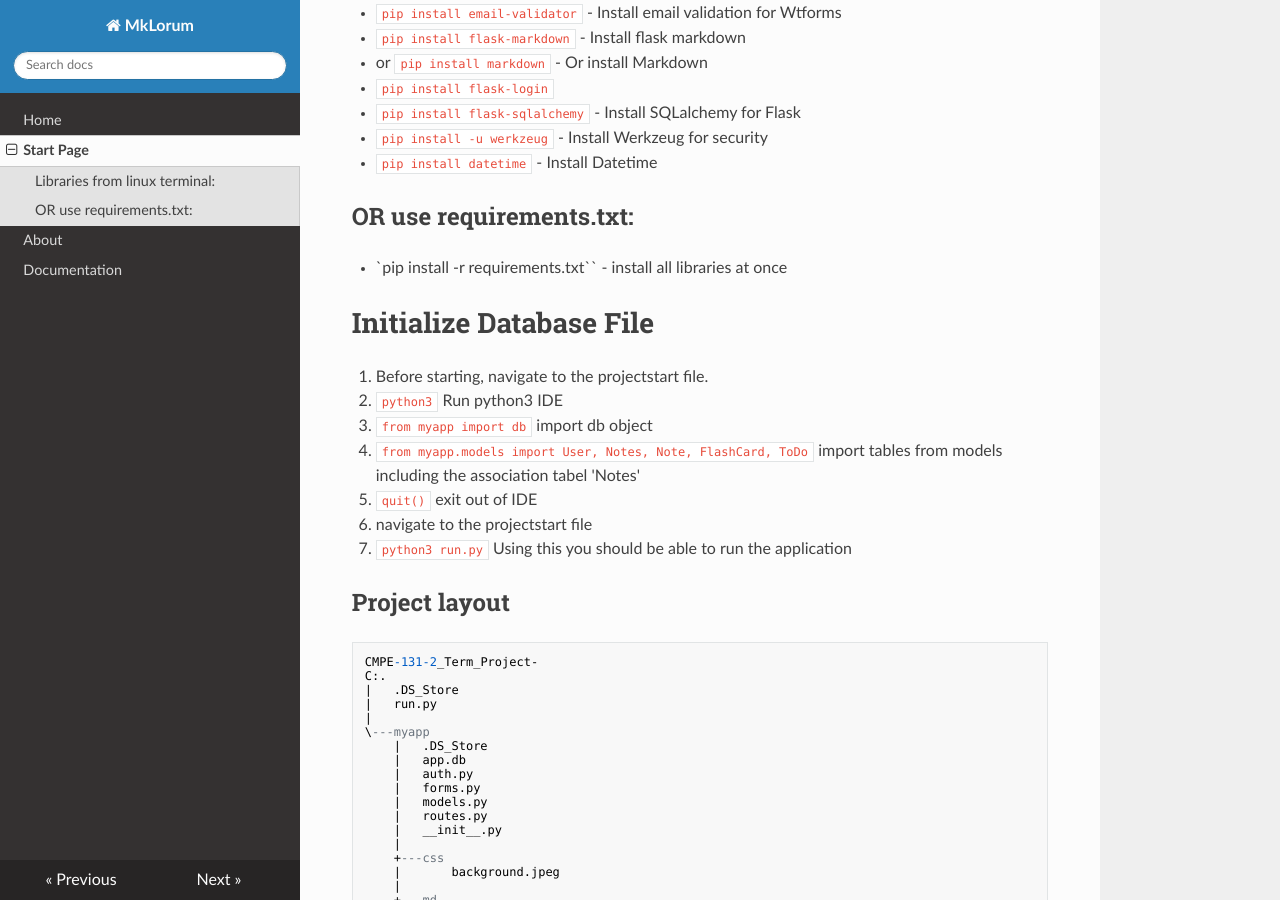
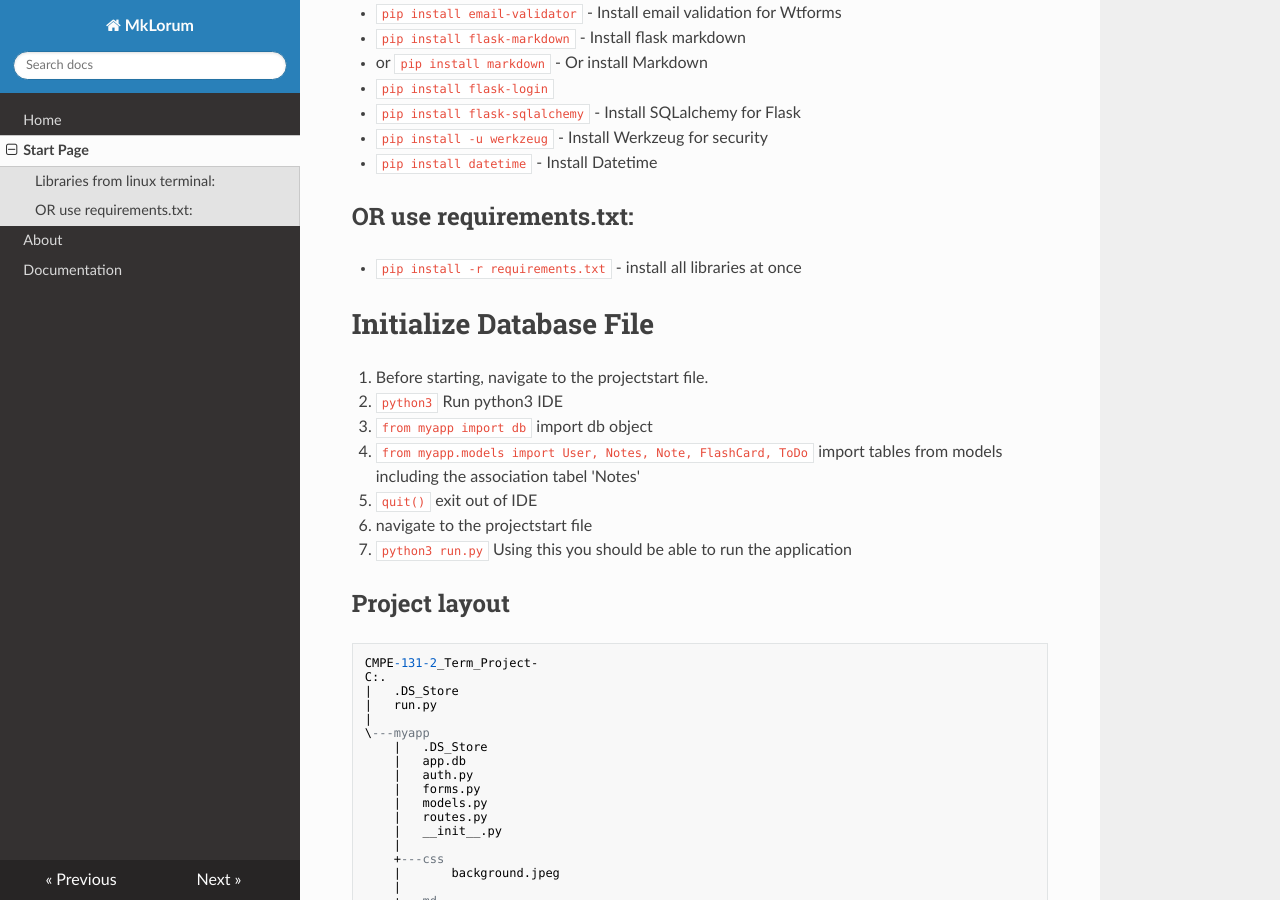
Before and after one commit to razzacktiger/Orange-Work, an MkDocs documentation site: the page built from Flask-implementation/docs/Poject-Docs/docs/start.md, in a window 1280 px wide and 900 px high, scrolled down 363 px. Built offline with MkDocs 1.6.1, drawn with Linux system fonts in a browser that asks for light colours; nearby versions of some CDN libraries.

Commit message:
little thing

```diff
--- a/Flask-implementation/docs/Poject-Docs/docs/start.md
+++ b/Flask-implementation/docs/Poject-Docs/docs/start.md
@@ -17,7 +17,7 @@
 
 ## OR use requirements.txt:
 
-- `pip install -r requirements.txt`` - install all libraries at once
+- `pip install -r requirements.txt` - install all libraries at once
 
 # Initialize Database File
 
```
